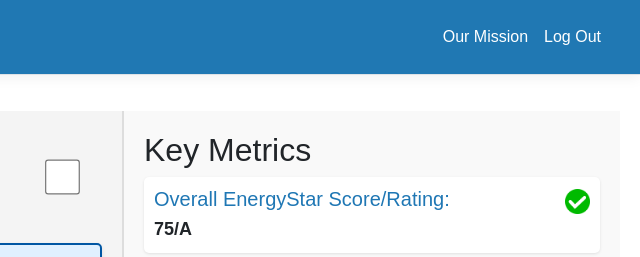
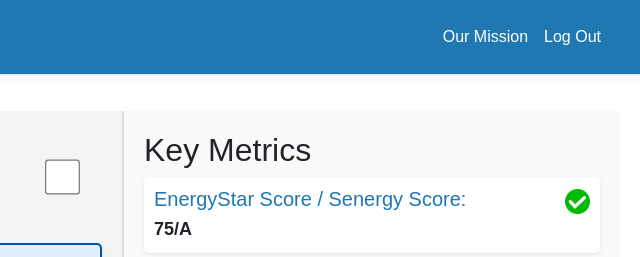
Before and after one commit to jcpkeenan/my-static-webapp, a website: page src/maindashboard.html in a window 1280 px wide. Shown: the top 257 px of the page, 640-1280 px from the left. Drawn offline with nearby package versions, Linux system fonts and the light colour scheme.

Commit message:
update energy score title

```diff
--- a/src/maindashboard.html
+++ b/src/maindashboard.html
@@ -474,7 +474,7 @@
             <h2>Key Metrics</h2>
             <div class="metric">
                 <div class="metric-container">
-                    <h5 style="color: #1f77b4;">Overall EnergyStar Score/Rating:</h5>
+                    <h5 style="color: #1f77b4;">EnergyStar Score / Senergy Score:</h5>
                     <img height="25px" src="images/check.png" title="Great Job on saving Energy!"/>
                 </div>
                 <p class="value" id="energy-star">75/A</p>
```
